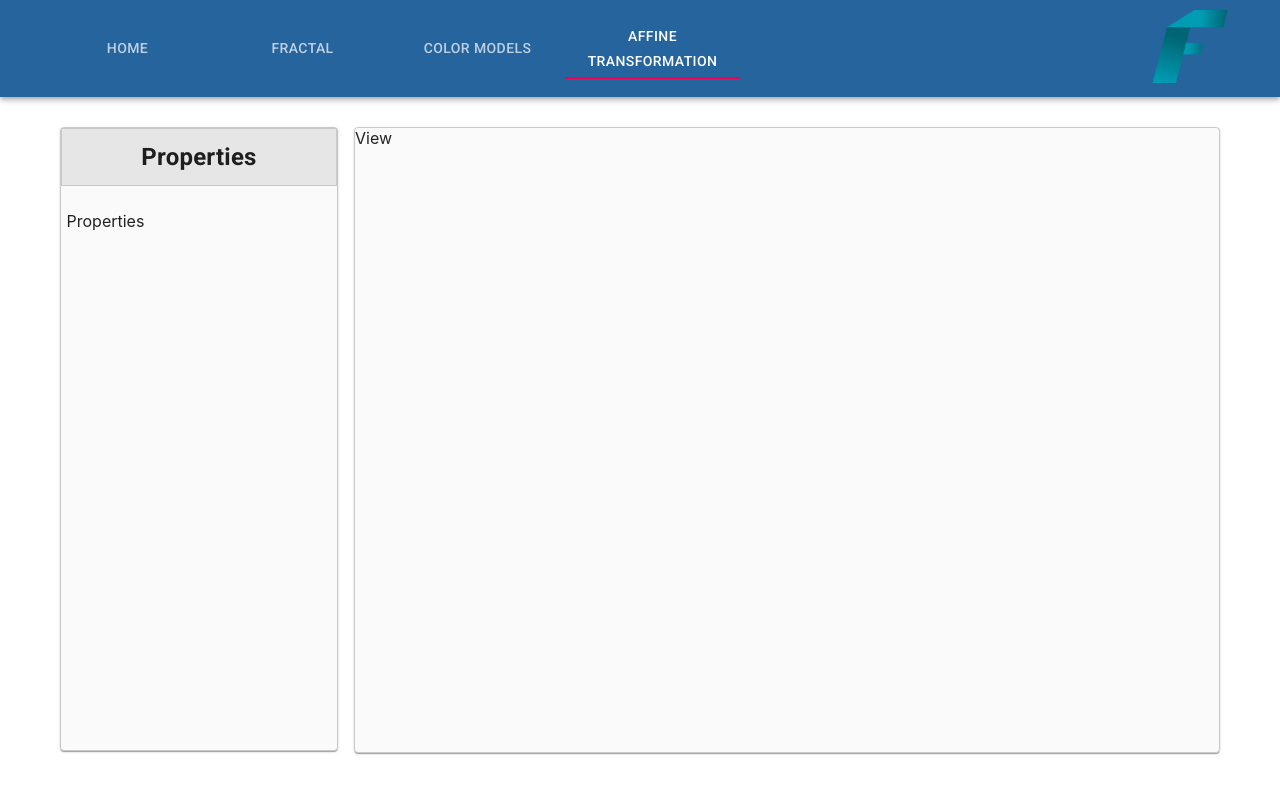
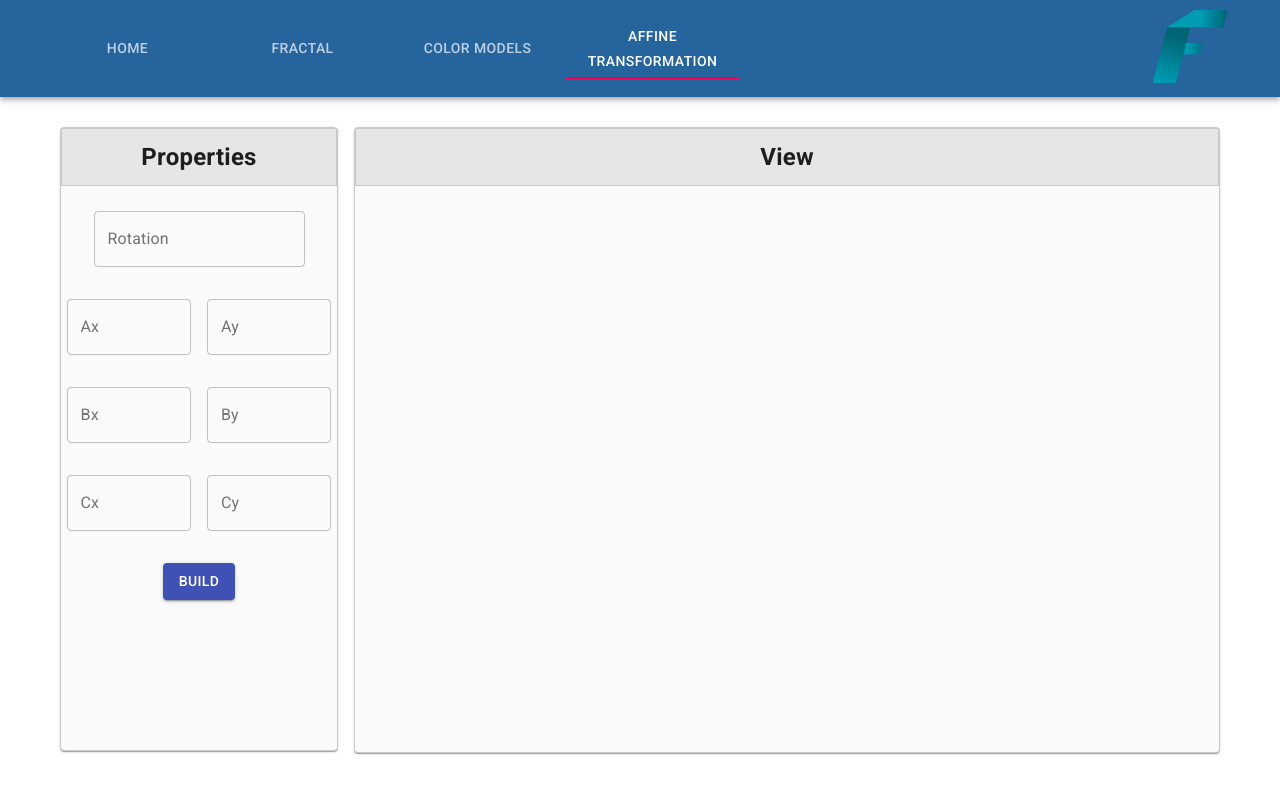
Before and after one commit to RomanTokar/computer-graphics, a React (Create React App) app: page /affine-transformation in a window 1280 px wide. Shown: the top 794 px of the page. Built offline with nearby package versions, Linux system fonts and the light colour scheme.

Commit message:
Some styles fixes and preparation AffineTransformation page

```diff
--- a/src/layous/CustomTextField.js
+++ b/src/layous/CustomTextField.js
@@ -7,7 +7,7 @@ const CustomTextField = ({label, disabled, ...props}) => {
   const messageError = meta.error && meta.touched ? meta.error : '';
 
   return (
-    <TextField {...field} {...{label, disabled}} variant={'outlined'} error={!!meta.error}
+    <TextField {...field} {...{label, disabled}} variant={'outlined'} error={!!messageError}
                helperText={messageError}/>
   );
 };
--- a/src/pages/AffineTransformation/AffineTransformation.js
+++ b/src/pages/AffineTransformation/AffineTransformation.js
@@ -1,16 +1,30 @@
-import React from 'react';
+import React, {useState} from 'react';
 import MainWrapper from '../../layous/MainWrapper';
 import AffineTransformationProperties from './AffineTransformationProperties';
 import AffineTransformationView from './AffineTransformationView';
 
 const AffineTransformation = () => {
+  const [properties, setProperties] = useState({
+    rotation: '',
+    ax: '',
+    ay: '',
+    bx: '',
+    by: '',
+    cx: '',
+    cy: ''
+  });
+
   return (
     <MainWrapper
       Properties={
-        <AffineTransformationProperties/>
+        <AffineTransformationProperties
+          setProperties={setProperties} properties={properties}
+        />
       }
       View={
-        <AffineTransformationView/>
+        <AffineTransformationView
+          properties={properties}
+        />
       }
     />
   );
--- a/src/pages/AffineTransformation/AffineTransformationProperties.js
+++ b/src/pages/AffineTransformation/AffineTransformationProperties.js
@@ -1,10 +1,63 @@
 import React from 'react';
+import {Formik, Form, Field} from 'formik';
+import {Button, Grid} from '@material-ui/core';
+import CustomTextField from '../../layous/CustomTextField';
+import * as yup from 'yup'
 
-const AffineTransformationProperties = () => {
+const validationScheme = yup.object({
+  rotation: yup.number().required().typeError('It must be number'),
+  ax: yup.number().required().typeError('It must be number'),
+  ay: yup.number().required().typeError('It must be number'),
+  bx: yup.number().required().typeError('It must be number'),
+  by: yup.number().required().typeError('It must be number'),
+  cx: yup.number().required().typeError('It must be number'),
+  cy: yup.number().required().typeError('It must be number')
+})
+
+const AffineTransformationProperties = ({setProperties, properties}) => {
   return (
-    <div>
-      Properties
-    </div>
+    <Formik
+      initialValues={properties}
+      validationSchema={validationScheme}
+      onSubmit={(values) => {
+        setProperties(values)
+      }}
+    >
+      <Form>
+        <Grid container direction={'column'} spacing={4} alignItems={'center'}>
+          <Grid item>
+            <Field name={'rotation'} label={'Rotation'} as={CustomTextField}/>
+          </Grid>
+          <Grid item container spacing={2}>
+            <Grid item xs={6}>
+              <Field name={'ax'} label={'Ax'} as={CustomTextField}/>
+            </Grid>
+            <Grid item xs={6}>
+              <Field name={'ay'} label={'Ay'} as={CustomTextField}/>
+            </Grid>
+          </Grid>
+          <Grid item container spacing={2}>
+            <Grid item xs={6}>
+              <Field name={'bx'} label={'Bx'} as={CustomTextField}/>
+            </Grid>
+            <Grid item xs={6}>
+              <Field name={'by'} label={'By'} as={CustomTextField}/>
+            </Grid>
+          </Grid>
+          <Grid item container spacing={2}>
+            <Grid item xs={6}>
+              <Field name={'cx'} label={'Cx'} as={CustomTextField}/>
+            </Grid>
+            <Grid item xs={6}>
+              <Field name={'cy'} label={'Cy'} as={CustomTextField}/>
+            </Grid>
+          </Grid>
+          <Grid item>
+            <Button type={'submit'} color={'primary'} variant={'contained'}>Build</Button>
+          </Grid>
+        </Grid>
+      </Form>
+    </Formik>
   );
 };
 
--- a/src/pages/AffineTransformation/AffineTransformationView.js
+++ b/src/pages/AffineTransformation/AffineTransformationView.js
@@ -1,10 +1,33 @@
 import React from 'react';
+import {Grid, makeStyles, Typography} from '@material-ui/core';
 
-const AffineTransformationView = () => {
+const useStyles = makeStyles({
+  viewTitle: {
+    fontSize: 24,
+    fontWeight: 700
+  },
+  viewTitleContainer: {
+    display: 'flex',
+    justifyContent: 'center',
+    alignItems: 'center',
+    background: '#E6E6E6',
+    padding: 10,
+    border: '1px solid #C9C9C9'
+  }
+});
+
+const AffineTransformationView = ({properties}) => {
+  const classes = useStyles();
+
   return (
-    <div>
-      View
-    </div>
+    <Grid container direction={'column'}>
+      <Grid item className={classes.viewTitleContainer}>
+        <Typography className={classes.viewTitle}>View</Typography>
+      </Grid>
+      <Grid item>
+
+      </Grid>
+    </Grid>
   );
 };
 
--- a/src/pages/Fractal/Fractal.js
+++ b/src/pages/Fractal/Fractal.js
@@ -1,17 +1,14 @@
-import React, {useRef, useState} from 'react';
+import React, {useState} from 'react';
 
 import MainWrapper from '../../layous/MainWrapper';
 import FractalProperties from './Properties';
 import View from './View';
-import useWindowWidth from '../../hooks/useWindowWidth';
 
 const Fractal = () => {
   const [iterationCount, setIterationCount] = useState(5);
   const [fractal, setFractal] = useState('pifagoras-tree');
   const [colorScheme, setColorScheme] = useState('transparent');
   const [isClear, setIsClear] = useState(true);
-  const viewWrapperRef = useRef();
-  useWindowWidth();
 
   return (
     <MainWrapper
@@ -21,10 +18,9 @@ const Fractal = () => {
         />
       }
       View={
-        <div ref={viewWrapperRef} style={{height: '100%', position: 'relative'}}>
-          <View iterationCount={iterationCount} fractal={fractal} colorScheme={colorScheme}
-                isClear={isClear} KochSnowflakeWidth={viewWrapperRef.current?.clientWidth}/>
-        </div>
+        <View iterationCount={iterationCount} fractal={fractal} colorScheme={colorScheme}
+              isClear={isClear}
+        />
       }
     />
   );
--- a/src/pages/Fractal/View.js
+++ b/src/pages/Fractal/View.js
@@ -1,19 +1,48 @@
-import React from 'react';
+import React, {useRef} from 'react';
 import {AnimatedPythagorasTree} from 'react-armory-pythagoras-tree';
 import KochSnowflake from './KochSnowflake';
+import useWindowWidth from '../../hooks/useWindowWidth';
+import {Grid, makeStyles, Typography} from '@material-ui/core';
 
-const View = ({fractal, iterationCount, colorScheme, isClear, KochSnowflakeWidth}) => {
+const useStyles = makeStyles({
+  viewTitle: {
+    fontSize: 24,
+    fontWeight: 700
+  },
+  viewTitleContainer: {
+    display: 'flex',
+    justifyContent: 'center',
+    alignItems: 'center',
+    background: '#E6E6E6',
+    padding: 10,
+    border: '1px solid #C9C9C9'
+  }
+});
+
+const View = ({fractal, iterationCount, colorScheme, isClear}) => {
+  const classes = useStyles();
+  const viewWrapperRef = useRef();
+  useWindowWidth();
+
   return (
-    !isClear &&
-    <>
-      {fractal === 'pifagoras-tree' &&
-      <AnimatedPythagorasTree colorSchema={colorScheme} totalLevels={iterationCount}/>}
-      {fractal === 'knoch-snowflake' && <KochSnowflake width={KochSnowflakeWidth}
-                                                       zoom={iterationCount}
-                                                       colorScheme={colorScheme}
-      />}
-    </>
-
+    <Grid container direction={'column'} style={{height: '100%'}}>
+      <Grid item className={classes.viewTitleContainer}>
+        <Typography className={classes.viewTitle}>View</Typography>
+      </Grid>
+      <Grid item style={{height: '90%'}}>
+        {!isClear &&
+        <div ref={viewWrapperRef} className={'dfjdk'} style={{height: '100%', position: 'relative'}}>
+          {fractal === 'pifagoras-tree' &&
+          <AnimatedPythagorasTree colorSchema={colorScheme} totalLevels={iterationCount}/>}
+          {fractal === 'knoch-snowflake' &&
+          <KochSnowflake width={viewWrapperRef.current?.clientWidth}
+                         zoom={iterationCount}
+                         colorScheme={colorScheme}
+          />}
+        </div>
+        }
+      </Grid>
+    </Grid>
   );
 };
 
```
